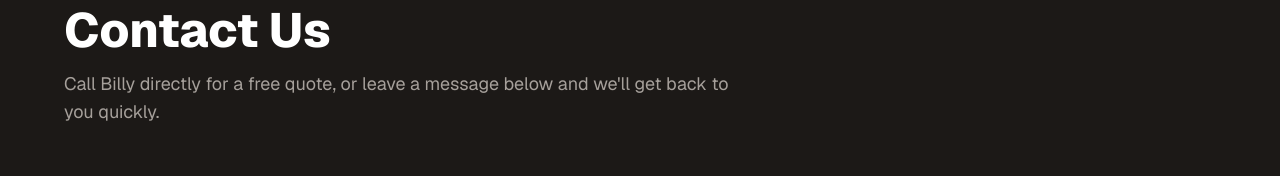
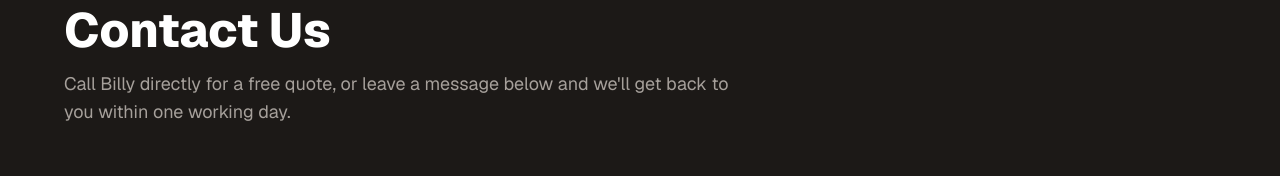
Before and after one commit to geoffreymairs/precision-site, a Next.js app: page /contact in a window 1280 px wide. Shown: the part 262-438 px from the top of the page. Built offline with nearby package versions, Linux system fonts and the light colour scheme.

Commit message:
fix: update response time in contact page message

```diff
--- a/app/contact/page.tsx
+++ b/app/contact/page.tsx
@@ -21,7 +21,7 @@ export default function ContactPage() {
           </h1>
           <p className="text-stone-400 text-lg max-w-2xl">
             Call Billy directly for a free quote, or leave a message below and
-            we'll get back to you quickly.
+            we'll get back to you within one working day.
           </p>
         </div>
       </div>
```
